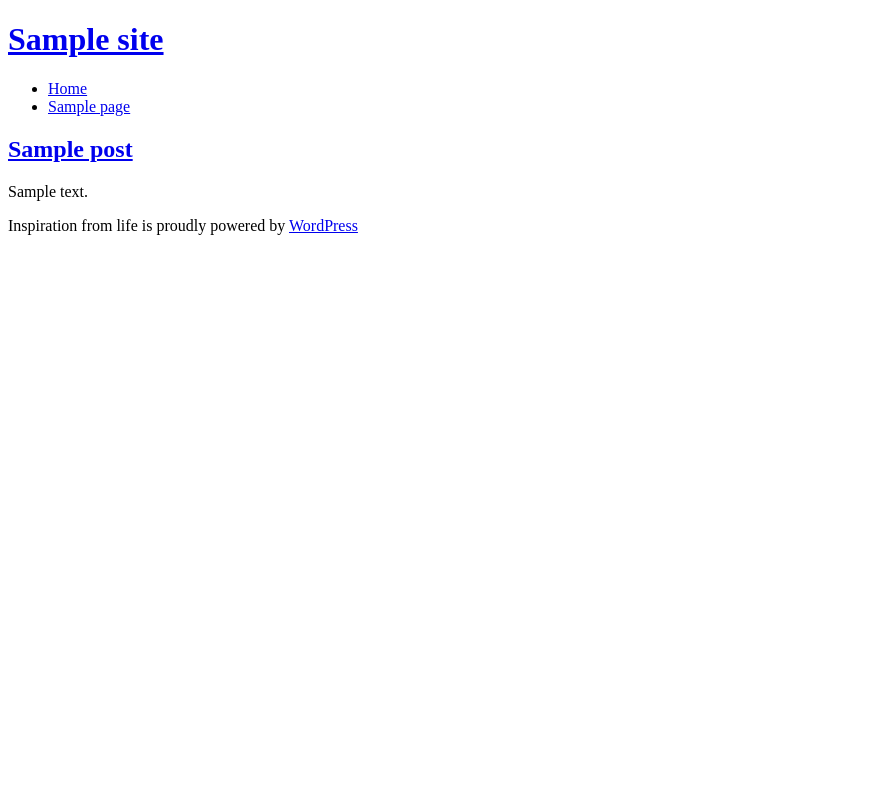
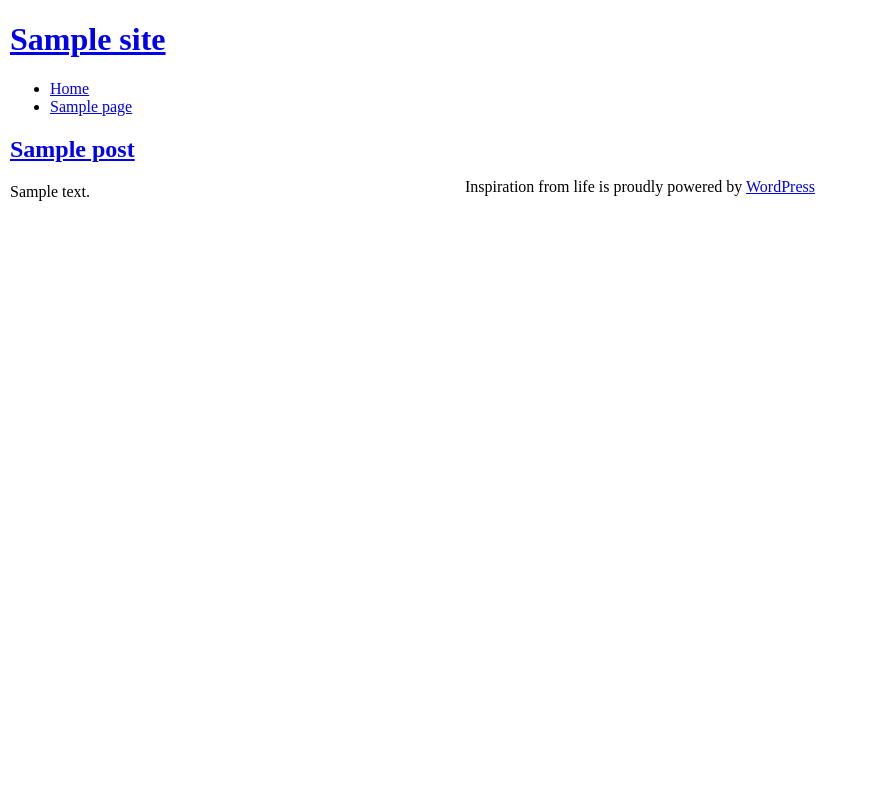
Before and after one commit to chengbo/chengbo.github.io, a WordPress theme: template index.php in a window 1280 px wide. Shown: the whole page, without its empty margins (0-870 px from the left). Run offline with PHP 8.4 and a stand-in for WordPress, Linux system fonts and the light colour scheme; the site name, menu and one post (Sample post) are stand-ins, and other content is empty.

Commit message:
add some styles to customize page's layout

```diff
--- a/style.css
+++ b/style.css
@@ -10,3 +10,35 @@ Tags: white
 License:
 License URI:
 */
+
+html,
+body {
+    margin: 0;
+    padding: 0;
+    height: 100%;
+}
+#container {
+    width: 100%;
+    min-height: 100%;
+    overflow: hidden;
+}
+header {
+    margin: 0 10px;
+}
+#sidebar {
+    float: right;
+    width: 300px;
+    margin-right: 10px;
+}
+#articles {
+    margin-right: 310px;
+    margin-left: 10px;
+}
+footer {
+    position: relative;
+    margin-top: -60px;
+    height: 60px;
+    line-height: 60px;
+    clear: both;
+    text-align: center;
+}
```
